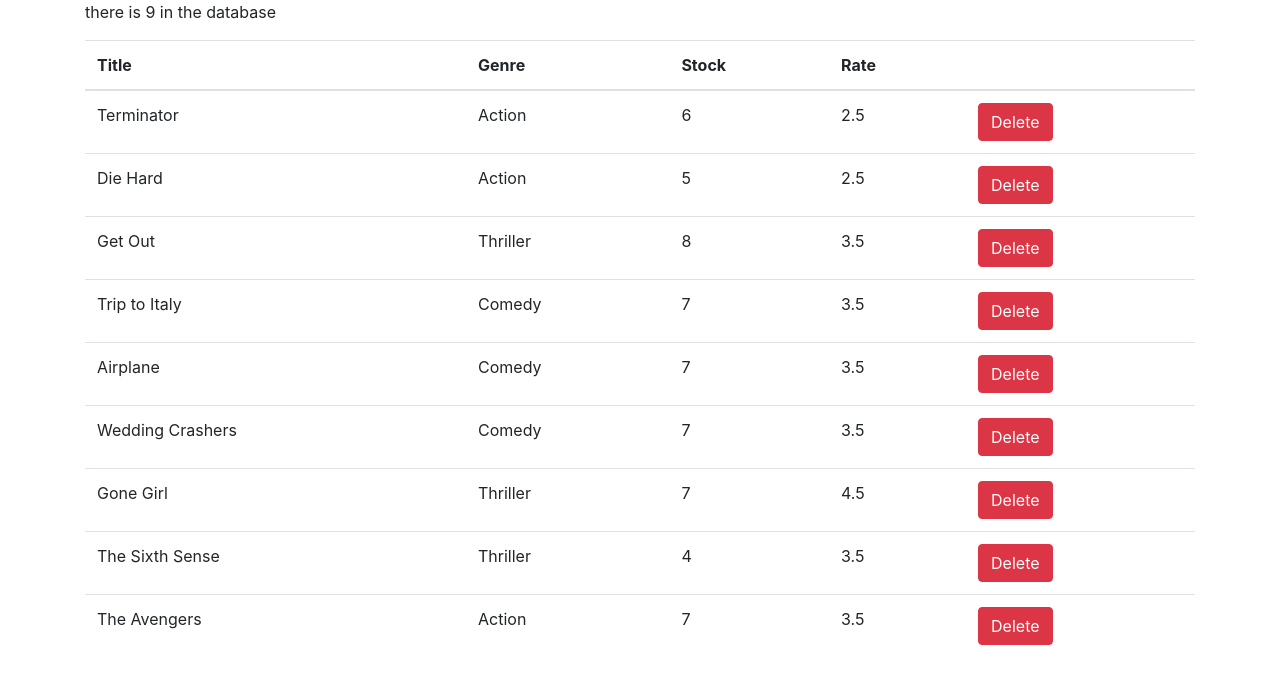
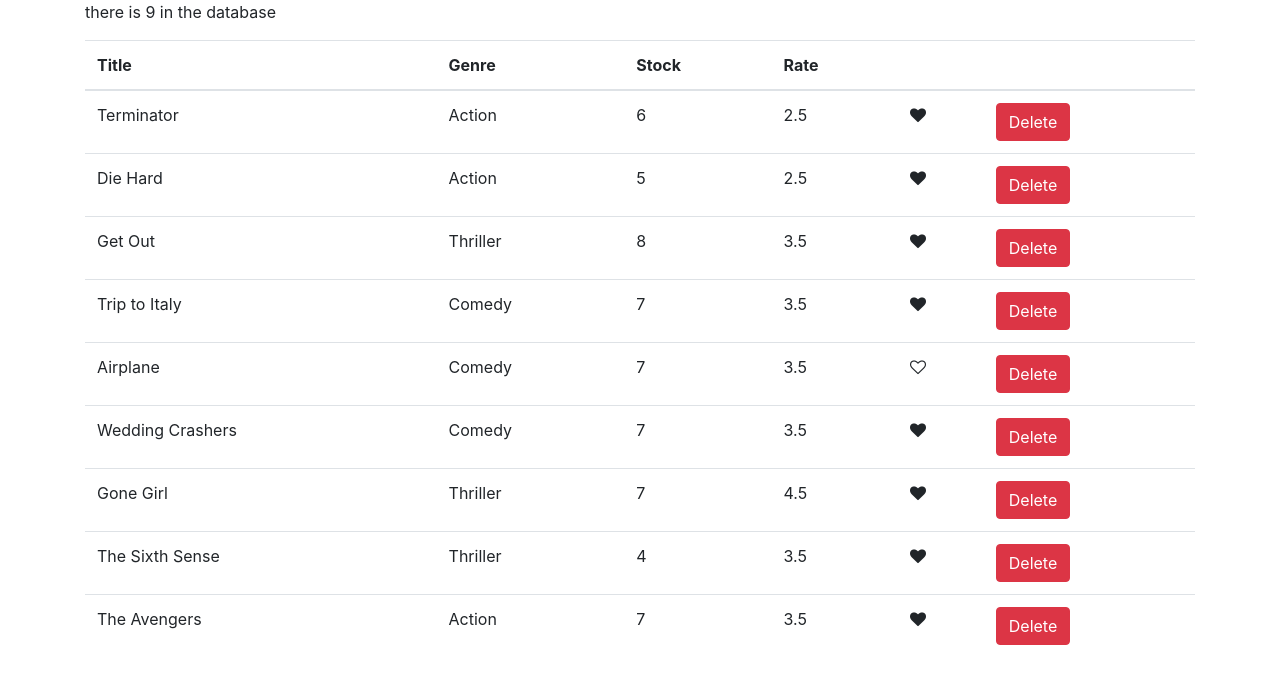
Before and after one commit to aymenzitouni/Items_Dashboard_ReactJs, a React (Create React App) app: page / in a window 1280 px wide. Shown: the top 684 px of the page. Built offline with nearby package versions, Linux system fonts and the light colour scheme.

Commit message:
likeButton

```diff
--- a/package.json
+++ b/package.json
@@ -7,6 +7,7 @@
     "@testing-library/react": "^9.5.0",
     "@testing-library/user-event": "^7.2.1",
     "bootstrap": "^4.5.2",
+    "font-awesome": "^4.7.0",
     "react": "^16.13.1",
     "react-dom": "^16.13.1",
     "react-scripts": "3.4.3"
--- /dev/null
+++ b/src/components/likeButton.jsx
@@ -0,0 +1,20 @@
+import React, { Component } from "react";
+
+class LikeButton extends Component {
+  state = {};
+  render() {
+    let classes = "fa fa-heart";
+    if (!this.props.liked) {
+      classes += "-o";
+    }
+    return (
+      <i
+        className={classes}
+        style={{ cursor: "pointer" }}
+        onClick={this.props.onClick}
+      ></i>
+    );
+  }
+}
+
+export default LikeButton;
--- a/src/components/movie.jsx
+++ b/src/components/movie.jsx
@@ -1,9 +1,16 @@
 import React, { Component } from "react";
+import LikeButton from "./likeButton";
 
 class Movie extends Component {
   state = {};
   render() {
-    const { title, genre, numberInStock, dailyRentalRate } = this.props.movie;
+    const {
+      title,
+      genre,
+      numberInStock,
+      dailyRentalRate,
+      liked,
+    } = this.props.movie;
 
     return (
       <tr>
@@ -11,6 +18,12 @@
         <td>{genre.name}</td>
         <td>{numberInStock}</td>
         <td>{dailyRentalRate}</td>
+        <td>
+          <LikeButton
+            liked={liked}
+            onClick={() => this.props.onLikeToggle(this.props.movie)}
+          />
+        </td>
         <td>
           <button
             className="btn btn-danger"
--- a/src/components/movies.jsx
+++ b/src/components/movies.jsx
@@ -9,6 +9,14 @@
 
   handleDelete = (movie) => {
     const movies = this.state.movies.filter((m) => m._id !== movie._id);
+    this.setState({ movies });
+  };
+
+  handleLike = (movie) => {
+    let movies = [...this.state.movies];
+    const index = movies.indexOf(movie);
+    movies[index] = { ...movies[index] };
+    movies[index].liked = !movies[index].liked;
     this.setState({ movies });
   };
   render() {
@@ -26,6 +34,7 @@
               <th scope="col">Stock</th>
               <th scope="col">Rate</th>
               <th scope="col"></th>
+              <th scope="col"></th>
             </tr>
           </thead>
           <tbody>
@@ -34,6 +43,7 @@
                 movie={movie}
                 key={movie._id}
                 onDelete={this.handleDelete}
+                onLikeToggle={this.handleLike}
               />
             ))}
           </tbody>
--- a/src/index.js
+++ b/src/index.js
@@ -4,6 +4,7 @@
 import App from "./App";
 import * as serviceWorker from "./serviceWorker";
 import "bootstrap/dist/css/bootstrap.css";
+import "font-awesome/css/font-awesome.css";
 
 ReactDOM.render(
   <React.StrictMode>
--- a/src/services/fakeMovieService.js
+++ b/src/services/fakeMovieService.js
@@ -8,64 +8,71 @@
     numberInStock: 6,
     dailyRentalRate: 2.5,
     publishDate: "2018-01-03T19:04:28.809Z",
-    liked: true
+    liked: true,
   },
   {
     _id: "5b21ca3eeb7f6fbccd471816",
     title: "Die Hard",
     genre: { _id: "5b21ca3eeb7f6fbccd471818", name: "Action" },
     numberInStock: 5,
-    dailyRentalRate: 2.5
+    dailyRentalRate: 2.5,
+    liked: true,
   },
   {
     _id: "5b21ca3eeb7f6fbccd471817",
     title: "Get Out",
     genre: { _id: "5b21ca3eeb7f6fbccd471820", name: "Thriller" },
     numberInStock: 8,
-    dailyRentalRate: 3.5
+    dailyRentalRate: 3.5,
+    liked: true,
   },
   {
     _id: "5b21ca3eeb7f6fbccd471819",
     title: "Trip to Italy",
     genre: { _id: "5b21ca3eeb7f6fbccd471814", name: "Comedy" },
     numberInStock: 7,
-    dailyRentalRate: 3.5
+    dailyRentalRate: 3.5,
+    liked: true,
   },
   {
     _id: "5b21ca3eeb7f6fbccd47181a",
     title: "Airplane",
     genre: { _id: "5b21ca3eeb7f6fbccd471814", name: "Comedy" },
     numberInStock: 7,
-    dailyRentalRate: 3.5
+    dailyRentalRate: 3.5,
   },
   {
     _id: "5b21ca3eeb7f6fbccd47181b",
     title: "Wedding Crashers",
     genre: { _id: "5b21ca3eeb7f6fbccd471814", name: "Comedy" },
     numberInStock: 7,
-    dailyRentalRate: 3.5
+    dailyRentalRate: 3.5,
+    liked: true,
   },
   {
     _id: "5b21ca3eeb7f6fbccd47181e",
     title: "Gone Girl",
     genre: { _id: "5b21ca3eeb7f6fbccd471820", name: "Thriller" },
     numberInStock: 7,
-    dailyRentalRate: 4.5
+    dailyRentalRate: 4.5,
+    liked: true,
   },
   {
     _id: "5b21ca3eeb7f6fbccd47181f",
     title: "The Sixth Sense",
     genre: { _id: "5b21ca3eeb7f6fbccd471820", name: "Thriller" },
     numberInStock: 4,
-    dailyRentalRate: 3.5
+    dailyRentalRate: 3.5,
+    liked: true,
   },
   {
     _id: "5b21ca3eeb7f6fbccd471821",
     title: "The Avengers",
     genre: { _id: "5b21ca3eeb7f6fbccd471818", name: "Action" },
     numberInStock: 7,
-    dailyRentalRate: 3.5
-  }
+    dailyRentalRate: 3.5,
+    liked: true,
+  },
 ];
 
 export function getMovies() {
@@ -73,13 +80,13 @@
 }
 
 export function getMovie(id) {
-  return movies.find(m => m._id === id);
+  return movies.find((m) => m._id === id);
 }
 
 export function saveMovie(movie) {
-  let movieInDb = movies.find(m => m._id === movie._id) || {};
+  let movieInDb = movies.find((m) => m._id === movie._id) || {};
   movieInDb.title = movie.title;
-  movieInDb.genre = genresAPI.genres.find(g => g._id === movie.genreId);
+  movieInDb.genre = genresAPI.genres.find((g) => g._id === movie.genreId);
   movieInDb.numberInStock = movie.numberInStock;
   movieInDb.dailyRentalRate = movie.dailyRentalRate;
 
@@ -92,7 +99,7 @@
 }
 
 export function deleteMovie(id) {
-  let movieInDb = movies.find(m => m._id === id);
+  let movieInDb = movies.find((m) => m._id === id);
   movies.splice(movies.indexOf(movieInDb), 1);
   return movieInDb;
 }
```
Also changed, not shown: 1 other file (tests, documents, lock files or other folders).
